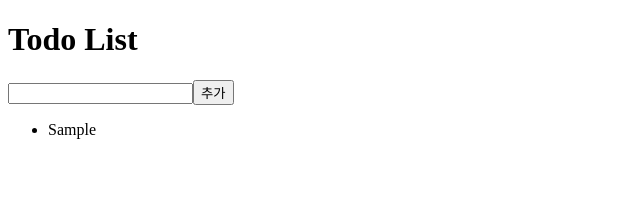
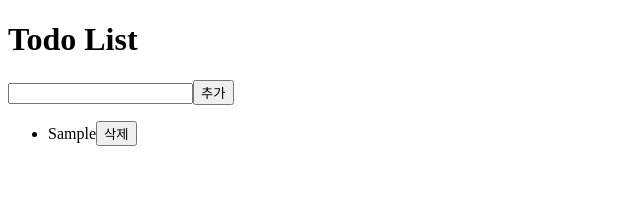
Before and after one commit to hjw4595/ReactTodo, a React (Create React App) app: page / in a window 1280 px wide. Both pictures are taken after typing "Sample" into the empty fields and a click on the button "추가". Shown: the top 211 px of the page, without its empty margins (0-640 px from the left). Built offline with nearby package versions, Linux system fonts and the light colour scheme.

Commit message:
delet 추가 (중복값도 같이 제거됨)

```diff
--- a/src/Components/TodoList.js
+++ b/src/Components/TodoList.js
@@ -1,48 +1,52 @@
-import React,{Component} from 'react';
+import React, {Component} from 'react';
 
 class TodoList extends Component {
-  constructor(props){
+  constructor(props) {
     super(props);
     this.state = {
-      list:[],
-      inputValue:''
+      list: [],
+      inputValue: ''
     }
   }
-  changeInput(input){
-    this.setState({
-      inputValue: input
-    })
+  changeInput = (input) => (e) =>  {
+    this.setState({inputValue: e.target.value})
   }
 
-  addList(input){
+  addList = (input) => (e) => {
     let listArr = this.state.list;
     listArr.push(input);
 
-    this.setState({
-      list: listArr,
-      inputValue:''
-    })
+    this.setState({list: listArr, inputValue: ''})
   }
 
-  render () {
+  deletList = (input) => (e) =>  {
+    let listArr = this.state.list;
+    listArr = listArr.filter(o => {
+      if (o !== input) return o;
+    });
+
+    this.setState({list: listArr})
+  }
+  render() {
     return (
       <div>
         <header>
           <h1>Todo List</h1>
         </header>
         <input
-        type = 'text'
-        value = {this.state.inputValue}
-        onChange = { (e) => this.changeInput(e.target.value)} />
-        <button onClick = {(e) => this.addList(this.state.inputValue)}>추가</button>
+          type='text'
+          value={this.state.inputValue}
+          onChange= {this.changeInput()}/>
+        <button onClick= {this.addList(this.state.inputValue)}>추가</button>
 
         <ul>
-          {this.state.list.map( (val) => <li>{val}</li>)}
+          {this.state.list.map((val,index) => <li key={index}>{val}
+              <button onClick= {this.deletList(val)}>삭제</button>
+            </li>)}
         </ul>
       </div>
     )
   }
 }
 
-
 export default TodoList
```
Also changed, not shown: 1 other file (tests, documents, lock files or other folders).
